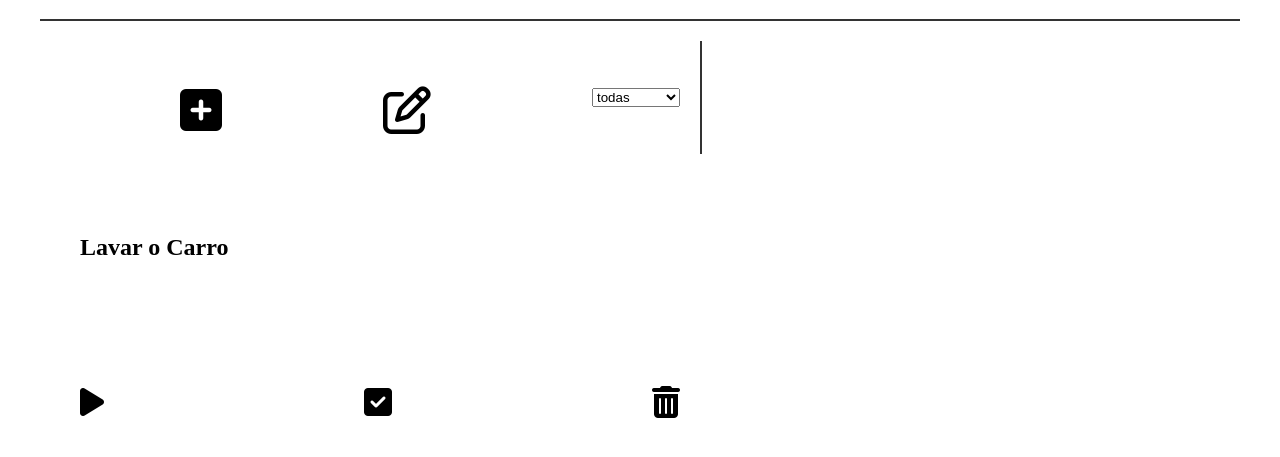
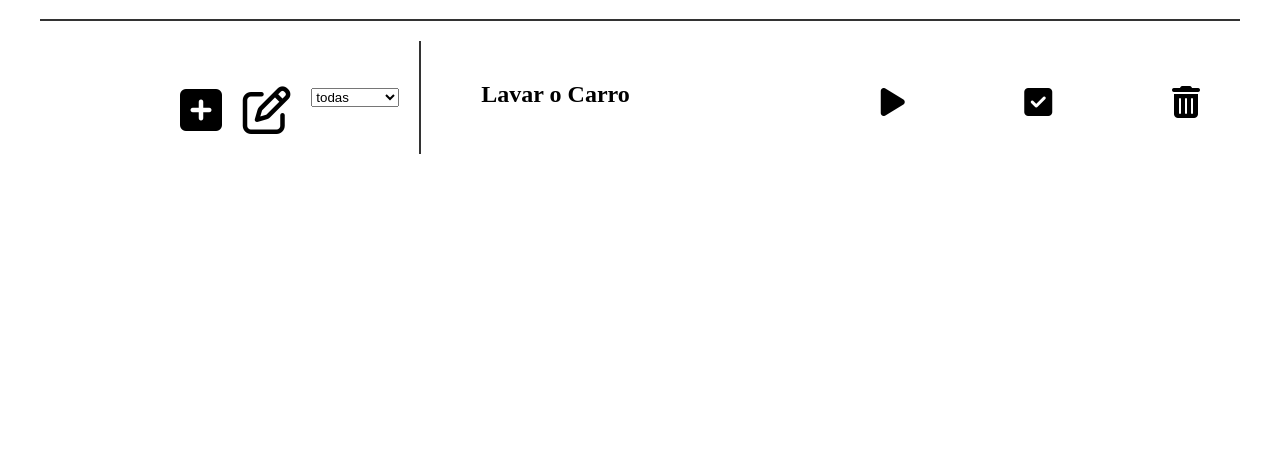
Before and after one commit to LincolnAgenor/gerenciador-de-tarefas, a plain HTML site: page index.html in a window 1280 px wide. Shown: the part 69-526 px from the top of the page. Drawn offline with Linux system fonts and the light colour scheme.

Commit message:
codigo correto

```diff
--- a/index.html
+++ b/index.html
@@ -13,7 +13,7 @@
         <h1 class="titulo">gerenciador de tarefas</h1>
     </header>
 
-    <section class="tela2">
+    <section class="tela1">
         <div class="coluna gerenciador">
             <i class="fas fa-plus-square fa-3x"></i>
             <i class="far fa-edit fa-3x"></i>
--- a/style.css
+++ b/style.css
@@ -8,7 +8,7 @@ width: 1200px; margin-left: 75px; display: flex;
 margin: auto;
 }
 
-.tela{
+.tela1{
     display: flex;
     width: 1200px;
     margin: auto;
@@ -45,7 +45,6 @@ margin: auto;
 .gerenciador{
     border-right: 2px solid #333;
 }
-
 .tela2{
     display: flex;
     width: 1200px;
```
